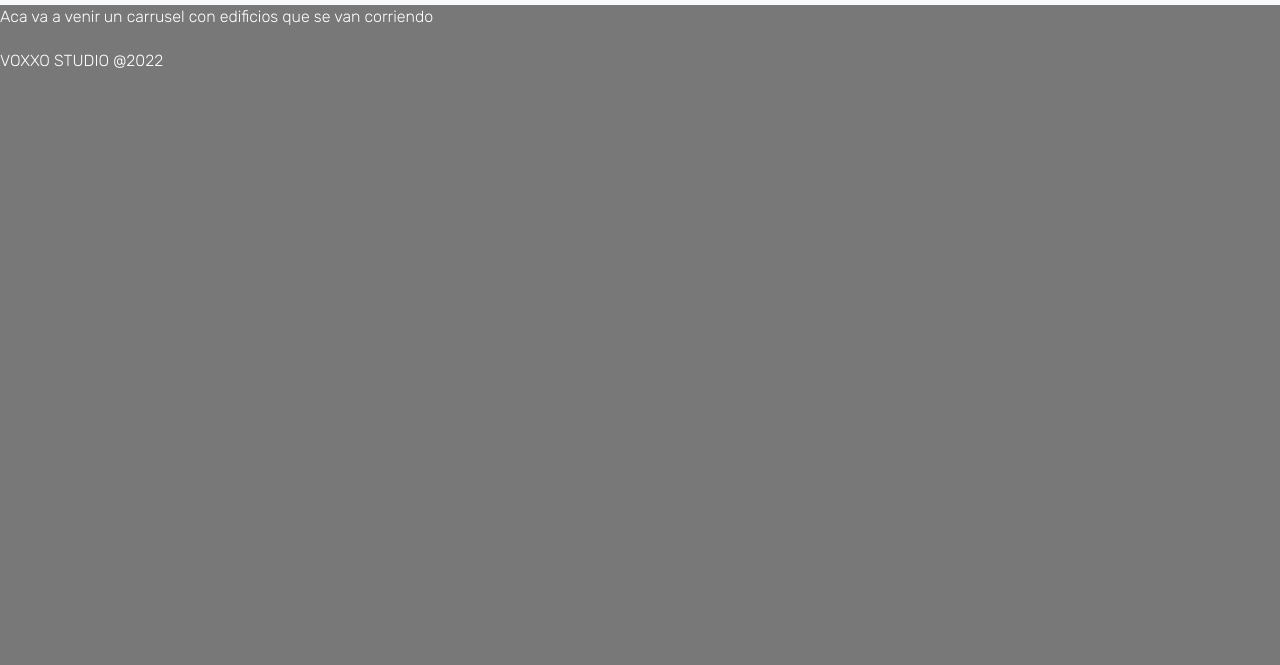
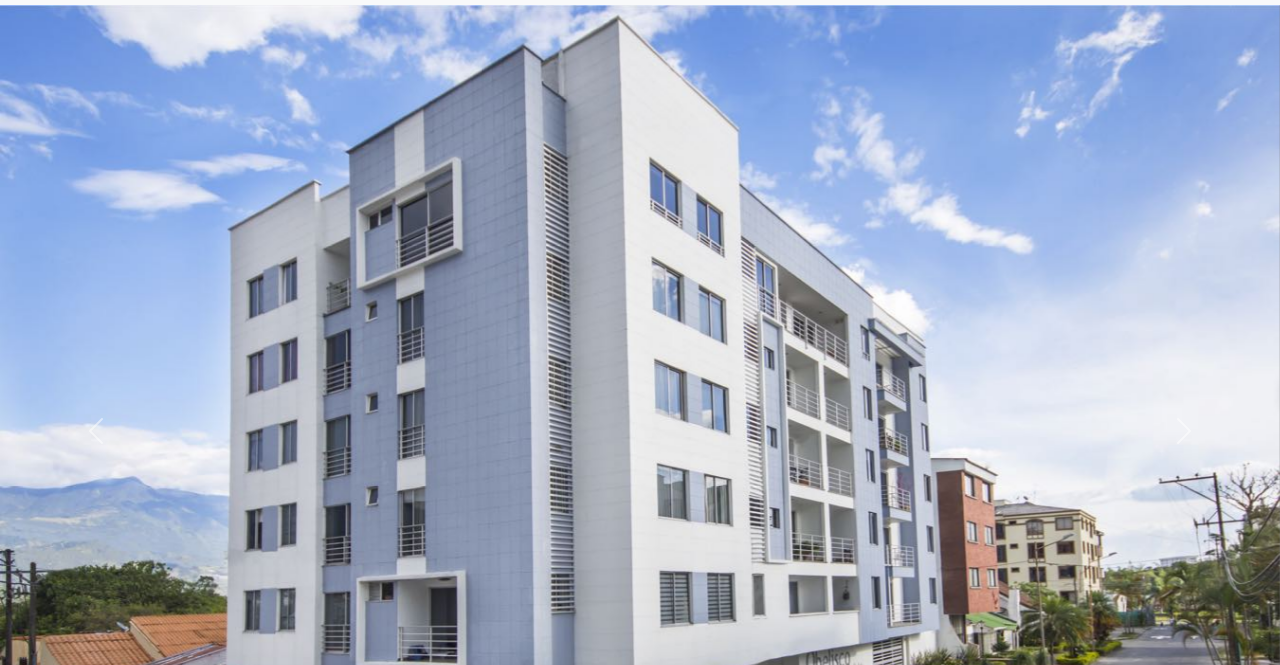
Before and after one commit to marianoaladro/Voxxoweb, a plain HTML site: page Edificios.html in a window 1280 px wide. Shown: the part 135-800 px from the top of the page. Drawn offline with nearby package versions, Linux system fonts and the light colour scheme.

Commit message:
Carrusel con imagenes

```diff
--- a/Edificios.html
+++ b/Edificios.html
@@ -47,8 +47,28 @@
 
      <main>
 
-        <section></section>
-       <div><p>Aca va a venir un carrusel con edificios que se van corriendo</p></div>
+      <div id="carouselExampleInterval" class="carousel slide" data-bs-ride="carousel">
+        <div class="carousel-inner">
+          <div class="carousel-item active" data-bs-interval="10000">
+            <img src="Imagenes/Edificios carrusel 1.jpg" class="d-block w-100" alt="...">
+          </div>
+          <div class="carousel-item" data-bs-interval="2000">
+            <img src="Imagenes/Edificios carrusel 2.jpg" class="d-block w-100" alt="...">
+          </div>
+          <div class="carousel-item">
+            <img src="Imagenes/Edificios carrusel 3.jpg" class="d-block w-100" alt="...">
+          </div>
+        </div>
+        <button class="carousel-control-prev" type="button" data-bs-target="#carouselExampleInterval" data-bs-slide="prev">
+          <span class="carousel-control-prev-icon" aria-hidden="true"></span>
+          <span class="visually-hidden">Previous</span>
+        </button>
+        <button class="carousel-control-next" type="button" data-bs-target="#carouselExampleInterval" data-bs-slide="next">
+          <span class="carousel-control-next-icon" aria-hidden="true"></span>
+          <span class="visually-hidden">Next</span>
+        </button>
+      </div>
+
       </main>
 
       <footer class="footer" >
--- a/css/estilos.css
+++ b/css/estilos.css
@@ -44,7 +44,8 @@ li {
 }
 
 .main_image{
-width:100%
+width:100%;
+
 
 }
 .linkNav{
@@ -121,6 +122,8 @@ width:100%
     height: 100%;
 }
 
+/*Imagenes del carrusel*/
+
 /*media queries*/
 @media screen and (max-width:700px){
     .render-container{
```
